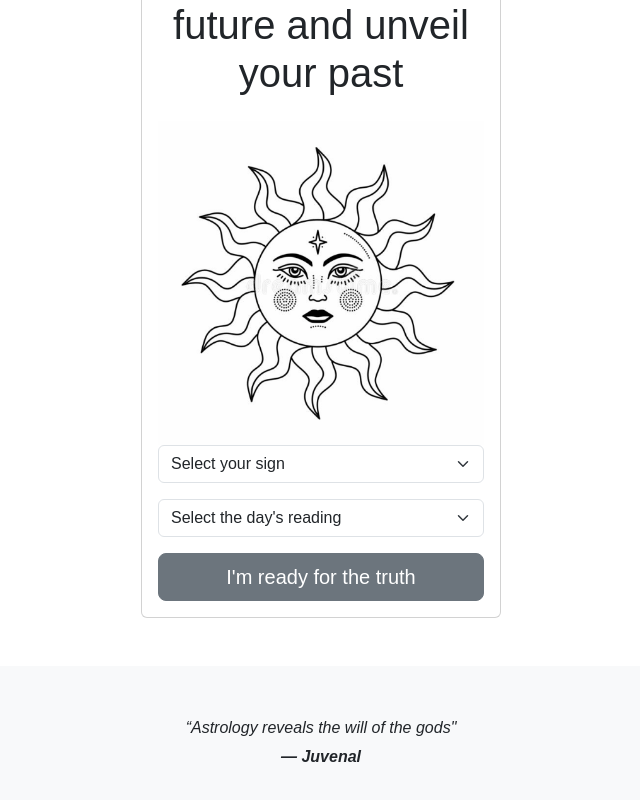
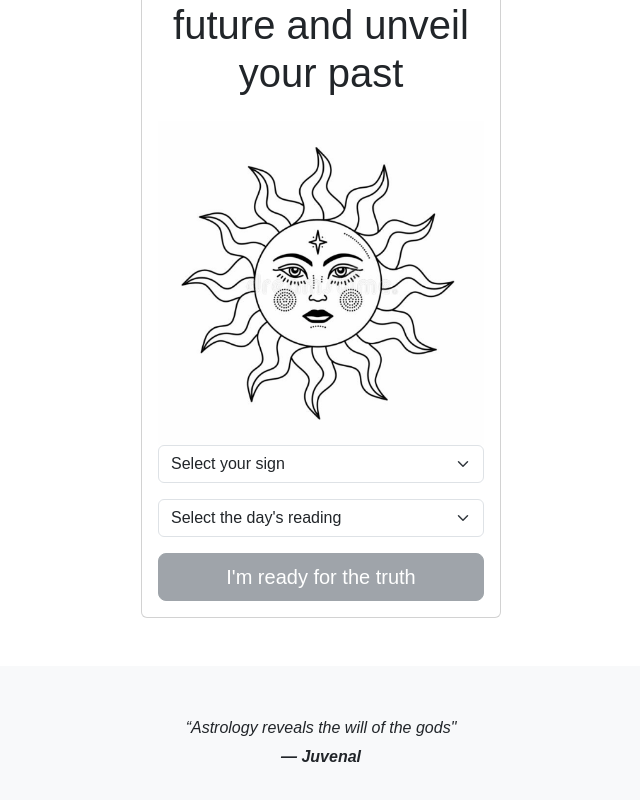
Before and after one commit to paulo-bettencourt/horoscope, an Angular app: page / in a window 1280 px wide. Shown: the part 475-1275 px from the top of the page, without its empty margins (319-959 px from the left). Built offline with nearby package versions, Linux system fonts and the light colour scheme; a web font is replaced by a local one.

Commit message:
validation implementation

```diff
--- a/src/app/presentation/presentation/presentation.component.html
+++ b/src/app/presentation/presentation/presentation.component.html
@@ -32,7 +32,7 @@
 </select>
 
 <div class="d-grid gap-2">
-  <button data-bs-toggle="modal" data-bs-target="#exampleModal" type="button" class="btn btn-secondary btn-lg mt-3" (click)="onSubmit()">I'm ready for the truth</button>
+  <button data-bs-toggle="modal" data-bs-target="#exampleModal" type="button" class="btn btn-secondary btn-lg mt-3" [disabled]="!form.controls['sign'].value || !form.controls['day'].value" (click)="onSubmit()">I'm ready for the truth</button>
 </div>
 </form>
 
--- a/src/app/presentation/presentation/presentation.component.ts
+++ b/src/app/presentation/presentation/presentation.component.ts
@@ -25,11 +25,13 @@ export class PresentationComponent {
   onChangeSign(event: Event) {
     // @ts-ignore
     this.resolver.sign = event.target.value as string;
+    this.form.controls['sign'].setValue(this.resolver.sign)
   }
 
   onChangeDay(event: Event) {
     // @ts-ignore
     this.resolver.day = event.target.value as string;
+    this.form.controls['day'].setValue(this.resolver.day)
   }
 
   onSubmit() {
```
